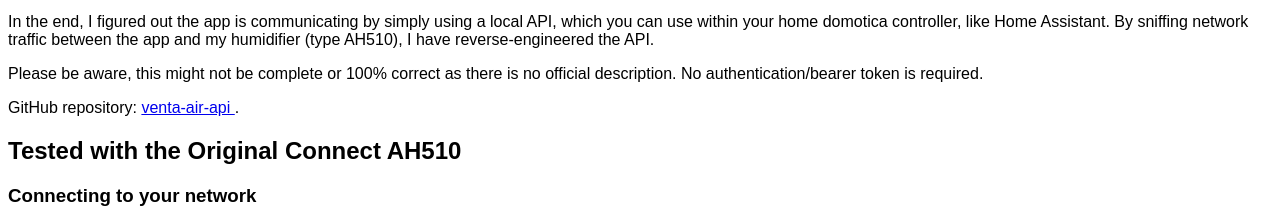
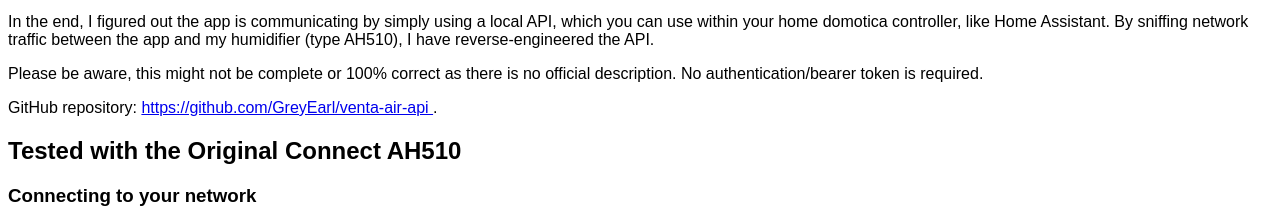
Before and after one commit to GreyEarl/venta-air-api, a plain HTML site: page index.html in a window 1280 px wide. Shown: the part 137-359 px from the top of the page. Drawn offline with Linux system fonts and the light colour scheme; a web font is replaced by a local one.

Commit message:
Update index.html

```diff
--- a/index.html
+++ b/index.html
@@ -23,7 +23,7 @@
     <p>Please be aware, this might not be complete or 100% correct as there is no official description. No authentication/bearer token is required.</p>
 
     <!-- Add a link to the GitHub repository -->
-    <p>GitHub repository: <a href="https://github.com/GreyEarl/venta-air-api" target="_blank">venta-air-api </a>.</p>
+    <p>GitHub repository: <a href="https://github.com/GreyEarl/venta-air-api" target="_blank">https://github.com/GreyEarl/venta-air-api </a>.</p>
 
     <h2>Tested with the Original Connect AH510</h2>
     <h3>Connecting to your network</h3>
```
